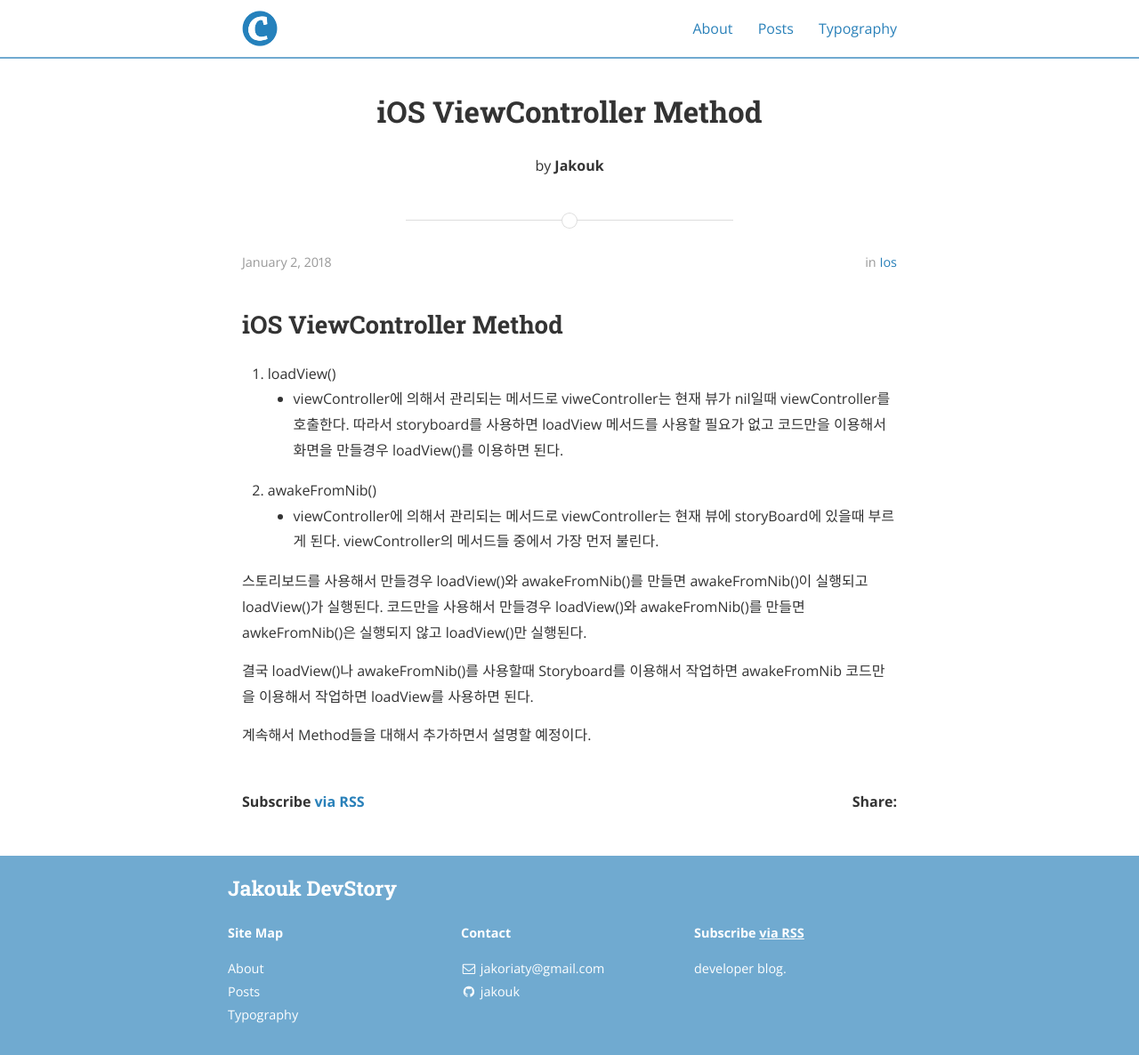
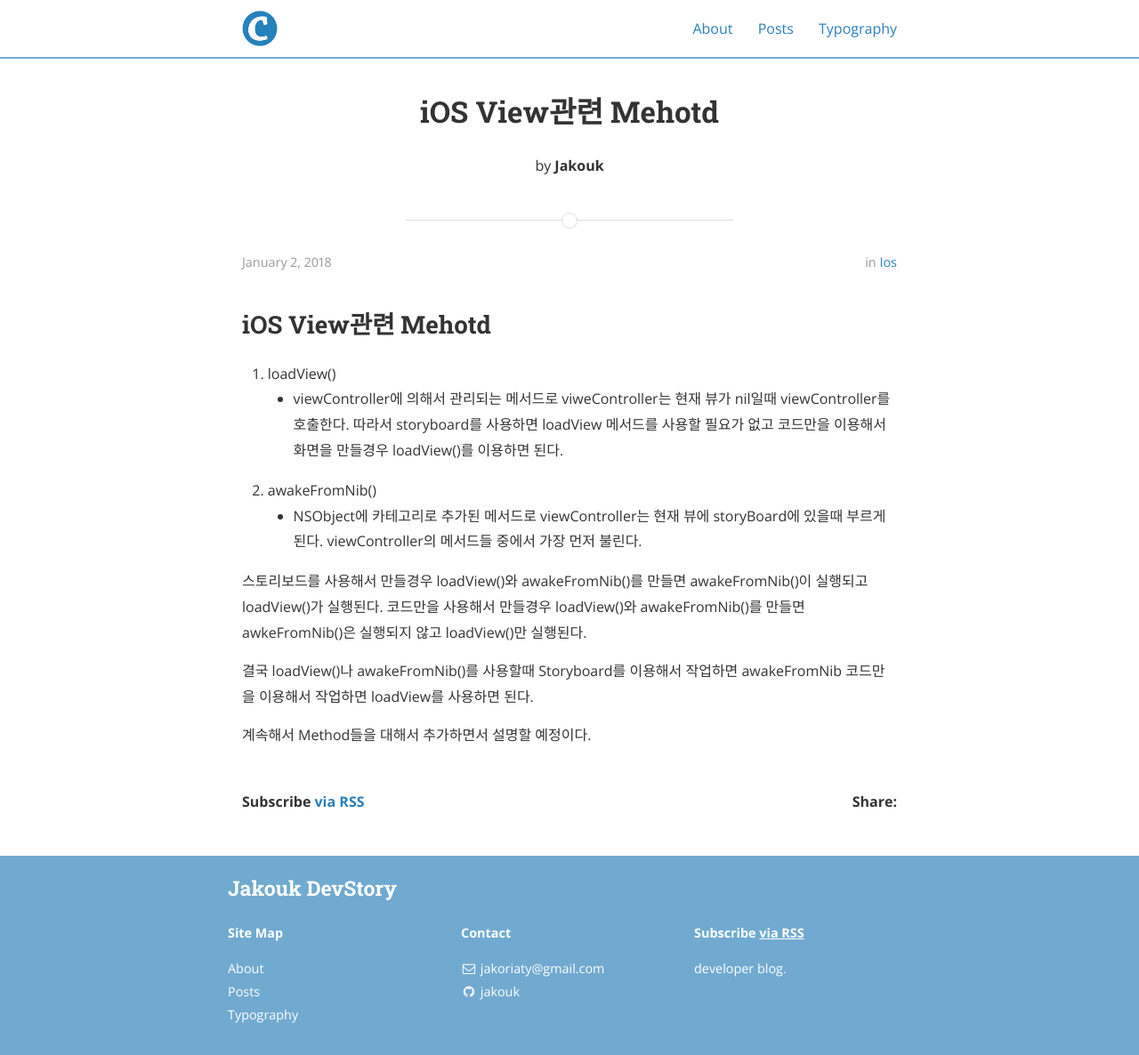
Before and after one commit to jakouk/jakouk, a Jekyll site: the page built from _posts/2018-01-02-iOS viewController Method.markdown, in a window 1280 px wide. Shown: the whole page at 89% size. Built offline with Jekyll 4.4.1, drawn with Linux system fonts in a browser that asks for light colours; nearby versions of some CDN libraries.

Commit message:
Update 2018-01-02-iOS viewController Method.markdown

```diff
--- a/_posts/2018-01-02-iOS viewController Method.markdown
+++ b/_posts/2018-01-02-iOS viewController Method.markdown
@@ -1,19 +1,19 @@
 ---
 layout: post
-title:  "iOS ViewController Method"
+title:  "iOS View관련 Mehotd"
 date:   2018-01-02 15:36:20
 author: Jakouk
 categories: iOS
 ---
 
-## iOS ViewController Method
+## iOS View관련 Mehotd
 
 1. loadView()
 - viewController에 의해서 관리되는 메서드로 viweController는 현재 뷰가 nil일때 viewController를 호출한다. 따라서 storyboard를 사용하면
 loadView 메서드를 사용할 필요가 없고 코드만을 이용해서 화면을 만들경우 loadView()를 이용하면 된다.
 
 2. awakeFromNib()
-- viewController에 의해서 관리되는 메서드로 viewController는 현재 뷰에 storyBoard에 있을때 부르게 된다. viewController의 메서드들 중에서
+- NSObject에 카테고리로 추가된 메서드로 viewController는 현재 뷰에 storyBoard에 있을때 부르게 된다. viewController의 메서드들 중에서
 가장 먼저 불린다.
 
 스토리보드를 사용해서 만들경우 loadView()와 awakeFromNib()를 만들면 awakeFromNib()이 실행되고 loadView()가 실행된다.
```
